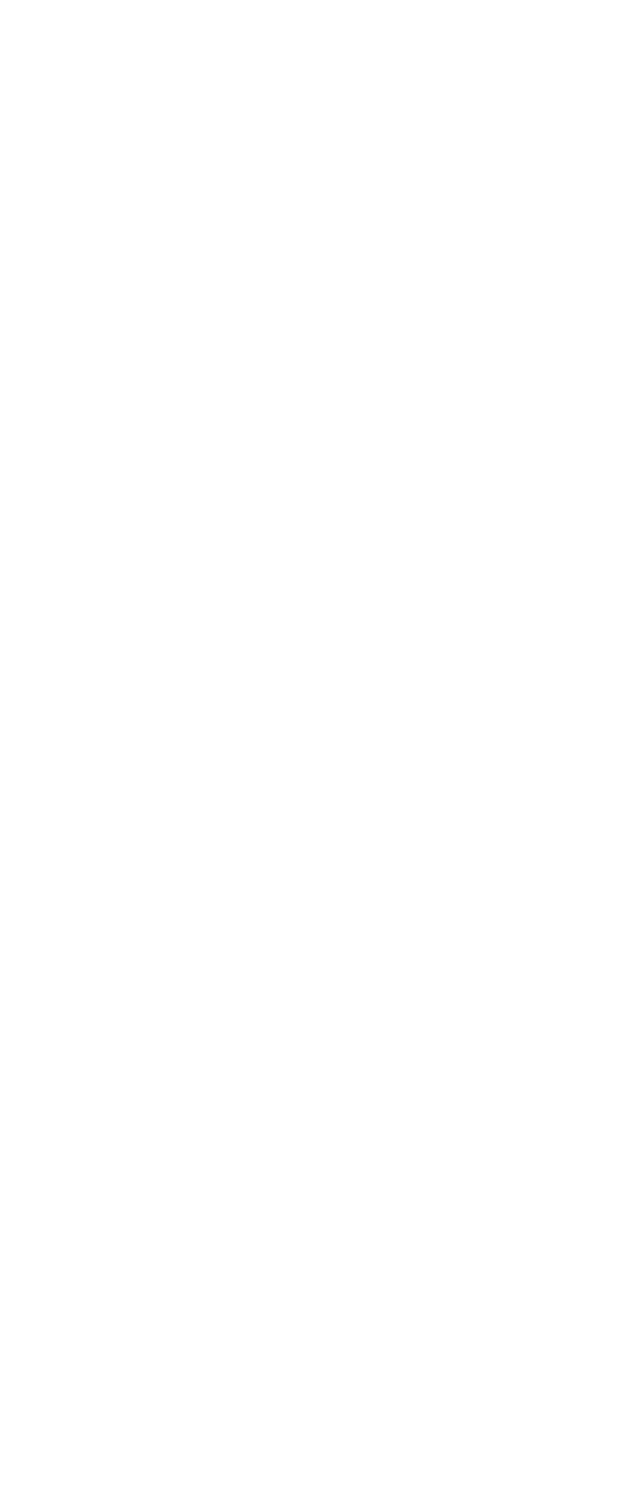
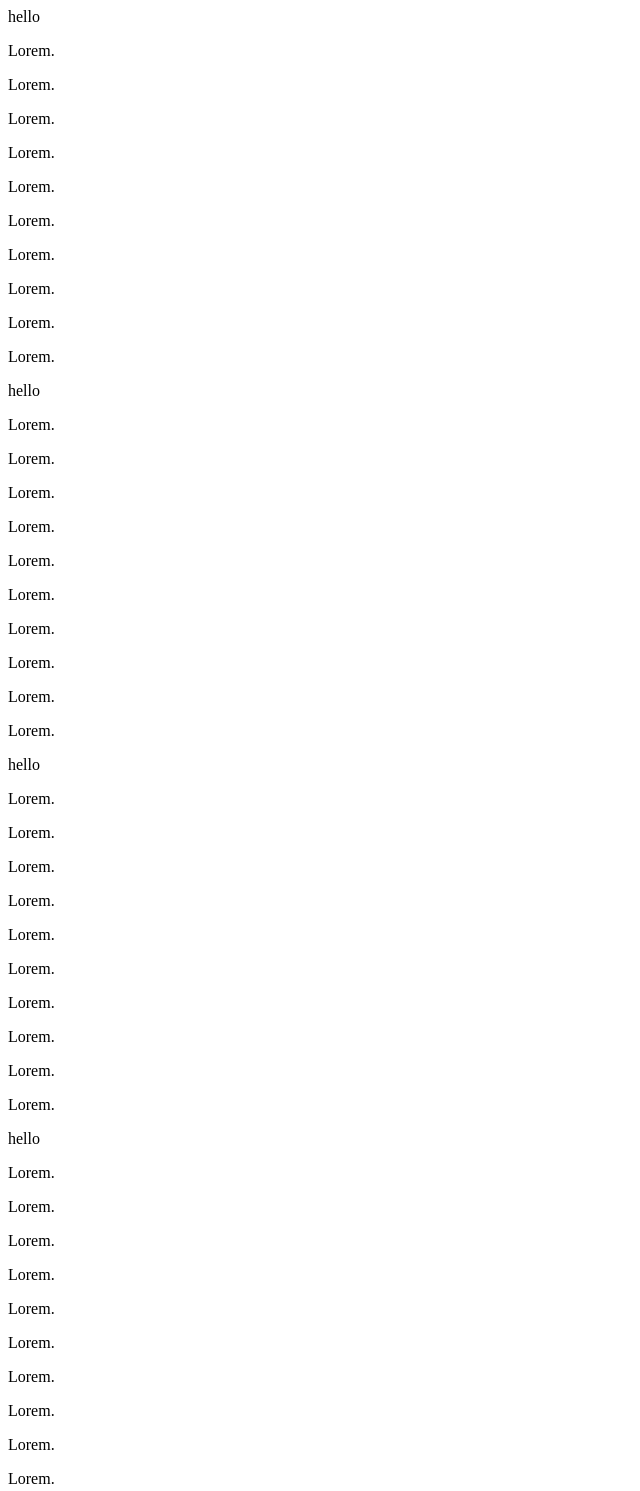
Before and after one commit to code-with-Hamza667/challenge-technical-document-page, a plain HTML site: page index.htm in a window 1280 px wide. Shown: the top 1491 px of the page, without its empty margins (0-640 px from the left). Before the commit the page ends 800 px from the top, so only its background shows below. Drawn offline with Linux system fonts and the light colour scheme.

Commit message:
Update index.htm

```diff
--- a/index.htm
+++ b/index.htm
@@ -1,11 +1,88 @@
 <!DOCTYPE html>
 <html lang="en">
+
 <head>
     <meta charset="UTF-8">
     <meta name="viewport" content="width=device-width, initial-scale=1.0">
     <title>Technical Document Page</title>
 </head>
+
 <body>
+    <main id="main-doc">
+        <section id="hello" class="main-section">
+            <header>hello</header>
+            <p>Lorem.</p>
+            <p>Lorem.</p>
+            <p>Lorem.</p>
+            <p>Lorem.</p>
+            <p>Lorem.</p>
+            <p>Lorem.</p>
+            <p>Lorem.</p>
+            <p>Lorem.</p>
+            <p>Lorem.</p>
+            <p>Lorem.</p>
+        </section>
+    </main>
+        <main id="main-doc">
+            <section id="hello" class="main-section">
+                <header>hello</header>
+                <p>Lorem.</p>
+                <p>Lorem.</p>
+                <p>Lorem.</p>
+                <p>Lorem.</p>
+                <p>Lorem.</p>
+                <p>Lorem.</p>
+                <p>Lorem.</p>
+                <p>Lorem.</p>
+                <p>Lorem.</p>
+                <p>Lorem.</p>
+            </section>
+        </main>
+            <main id="main-doc">
+                <section id="hello" class="main-section">
+                    <header>hello</header>
+                    <p>Lorem.</p>
+                    <p>Lorem.</p>
+                    <p>Lorem.</p>
+                    <p>Lorem.</p>
+                    <p>Lorem.</p>
+                    <p>Lorem.</p>
+                    <p>Lorem.</p>
+                    <p>Lorem.</p>
+                    <p>Lorem.</p>
+                    <p>Lorem.</p>
+                </section>
+            </main>
+                <main id="main-doc">
+                    <section id="hello" class="main-section">
+                        <header>hello</header>
+                        <p>Lorem.</p>
+                        <p>Lorem.</p>
+                        <p>Lorem.</p>
+                        <p>Lorem.</p>
+                        <p>Lorem.</p>
+                        <p>Lorem.</p>
+                        <p>Lorem.</p>
+                        <p>Lorem.</p>
+                        <p>Lorem.</p>
+                        <p>Lorem.</p>
+                    </section>
+                </main>
+                    <main id="main-doc">
+                        <section id="hello" class="main-section">
+                            <header>hello</header>
+                            <p>Lorem.</p>
+                            <p>Lorem.</p>
+                            <p>Lorem.</p>
+                            <p>Lorem.</p>
+                            <p>Lorem.</p>
+                            <p>Lorem.</p>
+                            <p>Lorem.</p>
+                            <p>Lorem.</p>
+                            <p>Lorem.</p>
+                            <p>Lorem.</p>
+                        </section>
+                    </main>
+</body>
 
-</body>
 </html>
```
